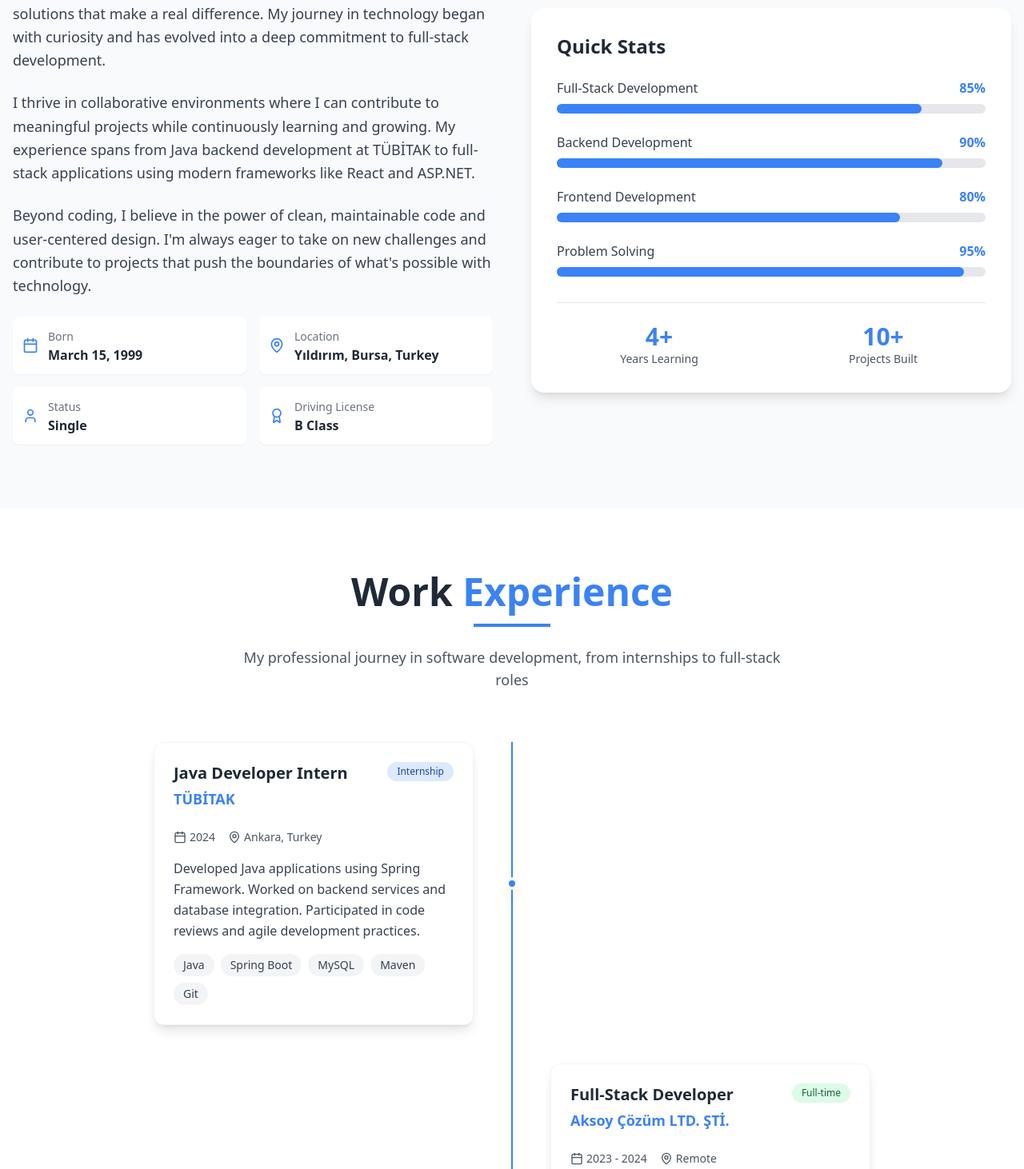
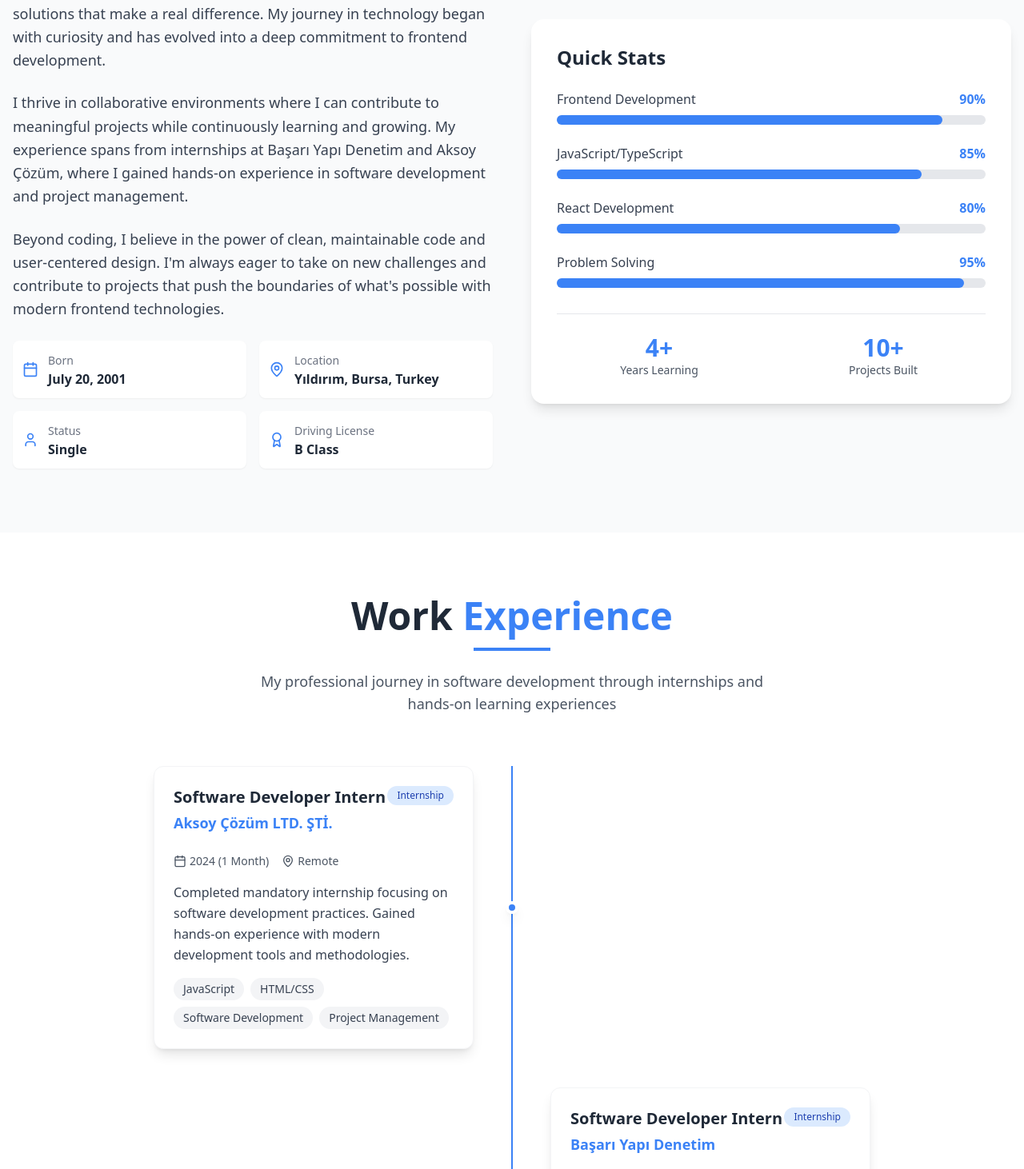
Before and after one commit to erenerayyilmaz/developer-eren, a React (Vite) app: page / in a window 1280 px wide. Shown: the part 1068-2530 px from the top of the page at 80% size. Built offline with nearby package versions, Linux system fonts and the light colour scheme.

Commit message:
Update portfolio with new information

```diff
--- a/src/components/About.tsx
+++ b/src/components/About.tsx
@@ -4,7 +4,7 @@ import { MapPin, Calendar, User, Award } from 'lucide-react';
 
 const About = () => {
   const personalInfo = [
-    { icon: Calendar, label: 'Born', value: 'March 15, 1999' },
+    { icon: Calendar, label: 'Born', value: 'July 20, 2001' },
     { icon: MapPin, label: 'Location', value: 'Yıldırım, Bursa, Turkey' },
     { icon: User, label: 'Status', value: 'Single' },
     { icon: Award, label: 'Driving License', value: 'B Class' }
@@ -26,19 +26,19 @@ const About = () => {
             <p className="text-lg text-gray-700 leading-relaxed">
               As a Computer Engineering graduate from Eskişehir Technical University, I am passionate about creating
               innovative software solutions that make a real difference. My journey in technology began with curiosity
-              and has evolved into a deep commitment to full-stack development.
+              and has evolved into a deep commitment to frontend development.
             </p>
 
             <p className="text-lg text-gray-700 leading-relaxed">
               I thrive in collaborative environments where I can contribute to meaningful projects while continuously
-              learning and growing. My experience spans from Java backend development at TÜBİTAK to full-stack
-              applications using modern frameworks like React and ASP.NET.
+              learning and growing. My experience spans from internships at Başarı Yapı Denetim and Aksoy Çözüm,
+              where I gained hands-on experience in software development and project management.
             </p>
 
             <p className="text-lg text-gray-700 leading-relaxed">
               Beyond coding, I believe in the power of clean, maintainable code and user-centered design.
               I'm always eager to take on new challenges and contribute to projects that push the boundaries
-              of what's possible with technology.
+              of what's possible with modern frontend technologies.
             </p>
 
             {/* Personal Details */}
@@ -64,7 +64,17 @@ const About = () => {
             <div className="space-y-6">
               <div>
                 <div className="flex justify-between mb-2">
-                  <span className="font-medium text-gray-700">Full-Stack Development</span>
+                  <span className="font-medium text-gray-700">Frontend Development</span>
+                  <span className="text-portfolio-blue font-semibold">90%</span>
+                </div>
+                <div className="w-full bg-gray-200 rounded-full h-3">
+                  <div className="bg-portfolio-blue h-3 rounded-full" style={{ width: '90%' }}></div>
+                </div>
+              </div>
+
+              <div>
+                <div className="flex justify-between mb-2">
+                  <span className="font-medium text-gray-700">JavaScript/TypeScript</span>
                   <span className="text-portfolio-blue font-semibold">85%</span>
                 </div>
                 <div className="w-full bg-gray-200 rounded-full h-3">
@@ -74,17 +84,7 @@ const About = () => {
 
               <div>
                 <div className="flex justify-between mb-2">
-                  <span className="font-medium text-gray-700">Backend Development</span>
-                  <span className="text-portfolio-blue font-semibold">90%</span>
-                </div>
-                <div className="w-full bg-gray-200 rounded-full h-3">
-                  <div className="bg-portfolio-blue h-3 rounded-full" style={{ width: '90%' }}></div>
-                </div>
-              </div>
-
-              <div>
-                <div className="flex justify-between mb-2">
-                  <span className="font-medium text-gray-700">Frontend Development</span>
+                  <span className="font-medium text-gray-700">React Development</span>
                   <span className="text-portfolio-blue font-semibold">80%</span>
                 </div>
                 <div className="w-full bg-gray-200 rounded-full h-3">
--- a/src/components/Education.tsx
+++ b/src/components/Education.tsx
@@ -8,38 +8,31 @@ const Education = () => {
     university: 'Eskişehir Technical University',
     location: 'Eskişehir, Turkey',
     period: '2020 - 2025',
-    gpa: '3.2/4.0',
-    status: 'Final Year Student'
+    gpa: '2.43/4.0',
+    status: 'Graduate'
   };
 
   const certificates = [
     {
-      title: 'TÜBİTAK Java & Spring Boot Bootcamp',
-      issuer: 'TÜBİTAK',
+      title: 'Frontend Development Bootcamp',
+      issuer: 'Various Online Platforms',
       year: '2024',
-      description: 'Intensive bootcamp covering Java programming, Spring Framework, and modern backend development practices.',
-      skills: ['Java', 'Spring Boot', 'REST APIs', 'Database Design', 'Microservices']
+      description: 'Comprehensive training in modern frontend technologies and frameworks.',
+      skills: ['React', 'JavaScript', 'TypeScript', 'HTML/CSS', 'Responsive Design']
     },
     {
-      title: 'Full-Stack Web Developer',
-      issuer: 'Udemy',
+      title: 'JavaScript Fundamentals',
+      issuer: 'Online Learning Platform',
       year: '2023',
-      description: 'Comprehensive course covering modern web development technologies and best practices.',
-      skills: ['React', 'Node.js', 'MongoDB', 'Express.js', 'JavaScript']
+      description: 'In-depth study of JavaScript programming language and ES6+ features.',
+      skills: ['JavaScript', 'ES6+', 'DOM Manipulation', 'Async Programming']
     },
     {
-      title: 'AWS Academy Cloud Foundations',
-      issuer: 'Amazon Web Services',
+      title: 'Web Development Fundamentals',
+      issuer: 'University Coursework',
       year: '2023',
-      description: 'Foundation course in cloud computing concepts, AWS services, and cloud architecture.',
-      skills: ['AWS', 'Cloud Computing', 'EC2', 'S3', 'Lambda']
-    },
-    {
-      title: 'TechYouth School Program',
-      issuer: 'Eczacıbaşı Holding',
-      year: '2022',
-      description: 'Technology leadership and innovation program focusing on emerging technologies and business skills.',
-      skills: ['Leadership', 'Innovation', 'Technology Management', 'Project Management']
+      description: 'Foundation course covering basic web development concepts and technologies.',
+      skills: ['HTML', 'CSS', 'Basic JavaScript', 'Web Design']
     }
   ];
 
@@ -51,9 +44,9 @@ const Education = () => {
     'Object-Oriented Programming',
     'Computer Networks',
     'Operating Systems',
-    'Machine Learning',
-    'Mobile Application Development',
-    'Software Project Management'
+    'Software Project Management',
+    'Human-Computer Interaction',
+    'Frontend Development'
   ];
 
   return (
@@ -61,11 +54,11 @@ const Education = () => {
       <div className="container mx-auto px-4">
         <div className="text-center mb-16">
           <h2 className="text-4xl md:text-5xl font-bold text-gray-800 mb-4">
-            Education & <span className="text-portfolio-blue">Certificates</span>
+            Education & <span className="text-portfolio-blue">Learning</span>
           </h2>
           <div className="w-24 h-1 bg-portfolio-blue mx-auto mb-6"></div>
           <p className="text-lg text-gray-600 max-w-2xl mx-auto">
-            My academic background and professional certifications that shaped my expertise
+            My academic background and continuous learning journey in computer engineering and frontend development
           </p>
         </div>
 
@@ -122,8 +115,8 @@ const Education = () => {
 
         {/* Certificates */}
         <div className="max-w-6xl mx-auto">
-          <h3 className="text-2xl font-bold text-gray-800 mb-8 text-center">Professional Certificates</h3>
-          <div className="grid md:grid-cols-2 gap-6">
+          <h3 className="text-2xl font-bold text-gray-800 mb-8 text-center">Additional Learning & Certificates</h3>
+          <div className="grid md:grid-cols-2 lg:grid-cols-3 gap-6">
             {certificates.map((cert, index) => (
               <div key={index} className="bg-white p-6 rounded-xl shadow-lg border border-gray-100 hover:shadow-xl transition-shadow duration-300">
                 <div className="flex items-start justify-between mb-4">
@@ -167,23 +160,23 @@ const Education = () => {
         {/* Achievement Stats */}
         <div className="max-w-4xl mx-auto mt-16">
           <div className="bg-gray-50 p-8 rounded-2xl">
-            <h3 className="text-2xl font-bold text-gray-800 mb-8 text-center">Academic Achievements</h3>
+            <h3 className="text-2xl font-bold text-gray-800 mb-8 text-center">Academic Journey</h3>
             <div className="grid grid-cols-2 md:grid-cols-4 gap-6 text-center">
               <div>
-                <div className="text-3xl font-bold text-portfolio-blue mb-2">4.5+</div>
+                <div className="text-3xl font-bold text-portfolio-blue mb-2">5</div>
                 <div className="text-sm text-gray-600">Years of Study</div>
               </div>
               <div>
-                <div className="text-3xl font-bold text-portfolio-blue mb-2">4</div>
-                <div className="text-sm text-gray-600">Certificates Earned</div>
+                <div className="text-3xl font-bold text-portfolio-blue mb-2">2</div>
+                <div className="text-sm text-gray-600">Internships Completed</div>
               </div>
               <div>
                 <div className="text-3xl font-bold text-portfolio-blue mb-2">10+</div>
                 <div className="text-sm text-gray-600">Relevant Courses</div>
               </div>
               <div>
-                <div className="text-3xl font-bold text-portfolio-blue mb-2">3.2</div>
-                <div className="text-sm text-gray-600">Current GPA</div>
+                <div className="text-3xl font-bold text-portfolio-blue mb-2">2.43</div>
+                <div className="text-sm text-gray-600">Final GPA</div>
               </div>
             </div>
           </div>
--- a/src/components/Experience.tsx
+++ b/src/components/Experience.tsx
@@ -5,40 +5,22 @@ import { Calendar, MapPin, ExternalLink } from 'lucide-react';
 const Experience = () => {
   const experiences = [
     {
-      company: 'TÜBİTAK',
-      position: 'Java Developer Intern',
-      location: 'Ankara, Turkey',
-      period: '2024',
-      description: 'Developed Java applications using Spring Framework. Worked on backend services and database integration. Participated in code reviews and agile development practices.',
-      technologies: ['Java', 'Spring Boot', 'MySQL', 'Maven', 'Git'],
+      company: 'Aksoy Çözüm LTD. ŞTİ.',
+      position: 'Software Developer Intern',
+      location: 'Remote',
+      period: '2024 (1 Month)',
+      description: 'Completed mandatory internship focusing on software development practices. Gained hands-on experience with modern development tools and methodologies.',
+      technologies: ['JavaScript', 'HTML/CSS', 'Software Development', 'Project Management'],
       type: 'Internship'
     },
     {
-      company: 'Aksoy Çözüm LTD. ŞTİ.',
-      position: 'Full-Stack Developer',
-      location: 'Remote',
-      period: '2023 - 2024',
-      description: 'Built full-stack web applications using ASP.NET and C#. Developed responsive front-end interfaces and implemented RESTful APIs. Collaborated with team members on various client projects.',
-      technologies: ['C#', 'ASP.NET', 'JavaScript', 'HTML/CSS', 'SQL Server'],
-      type: 'Full-time'
-    },
-    {
-      company: 'Outlier AI',
-      position: 'AI Prompt Engineer',
-      location: 'Remote',
-      period: '2023',
-      description: 'Contributed to AI model training through prompt engineering and data validation. Worked on improving AI response quality and accuracy for various use cases.',
-      technologies: ['Python', 'AI/ML', 'Data Analysis', 'Prompt Engineering'],
-      type: 'Contract'
-    },
-    {
       company: 'Başarı Yapı Denetim',
-      position: 'Frontend Developer',
-      location: 'Bursa, Turkey',
-      period: '2022 - 2023',
-      description: 'Developed responsive web interfaces using HTML, CSS, and JavaScript. Created user-friendly designs and implemented interactive features for construction management systems.',
-      technologies: ['HTML', 'CSS', 'JavaScript', 'Bootstrap', 'jQuery'],
-      type: 'Part-time'
+      position: 'Software Developer Intern',
+      location: 'Eskişehir, Turkey',
+      period: '2023 (1 Month)',
+      description: 'Completed mandatory internship in construction management software systems. Worked on digital solutions for construction oversight and project management.',
+      technologies: ['Software Development', 'Construction Management', 'Digital Solutions'],
+      type: 'Internship'
     }
   ];
 
@@ -66,7 +48,7 @@ const Experience = () => {
           </h2>
           <div className="w-24 h-1 bg-portfolio-blue mx-auto mb-6"></div>
           <p className="text-lg text-gray-600 max-w-2xl mx-auto">
-            My professional journey in software development, from internships to full-stack roles
+            My professional journey in software development through internships and hands-on learning experiences
           </p>
         </div>
 
@@ -138,18 +120,29 @@ const Experience = () => {
           </div>
         </div>
 
+        {/* Educational Background Note */}
+        <div className="max-w-4xl mx-auto mt-16">
+          <div className="bg-gray-50 p-8 rounded-2xl text-center">
+            <h3 className="text-2xl font-bold text-gray-800 mb-4">Recent Graduate</h3>
+            <p className="text-gray-600 leading-relaxed">
+              As a recent Computer Engineering graduate, I am eager to begin my professional career in frontend development.
+              My internships have provided me with valuable hands-on experience and a solid foundation in software development principles.
+            </p>
+          </div>
+        </div>
+
         {/* Call to Action */}
         <div className="text-center mt-16">
           <div className="bg-gradient-to-r from-portfolio-blue to-portfolio-purple p-8 rounded-2xl text-white">
-            <h3 className="text-2xl font-bold mb-4">Interested in Working Together?</h3>
+            <h3 className="text-2xl font-bold mb-4">Ready to Start My Career</h3>
             <p className="text-blue-100 mb-6">
-              I'm always open to discussing new opportunities and exciting projects.
+              I'm actively seeking frontend development opportunities and exciting projects to contribute to.
             </p>
             <button
               onClick={() => document.getElementById('contact')?.scrollIntoView({ behavior: 'smooth' })}
               className="bg-white text-portfolio-blue px-8 py-3 rounded-full font-semibold hover:bg-blue-50 transition-all duration-300 transform hover:scale-105 inline-flex items-center gap-2"
             >
-              Let's Talk <ExternalLink size={16} />
+              Let's Connect <ExternalLink size={16} />
             </button>
           </div>
         </div>
--- a/src/components/Hero.tsx
+++ b/src/components/Hero.tsx
@@ -31,12 +31,12 @@ const Hero = () => {
           </h1>
 
           <h2 className="text-xl md:text-2xl text-blue-100 mb-8 font-light">
-            Aspiring Full-Stack Developer
+            Frontend Developer & Computer Engineering Graduate
           </h2>
 
           <p className="text-lg md:text-xl text-blue-50 mb-12 max-w-3xl mx-auto leading-relaxed">
-            Computer Engineering graduate passionate about building modern, scalable web applications.
-            Solution-oriented and eager to learn new technologies.
+            Computer Engineering graduate passionate about building modern, scalable frontend applications.
+            Specializing in React, JavaScript, and creating exceptional user experiences.
           </p>
 
           {/* CTA Buttons */}
--- a/src/components/Skills.tsx
+++ b/src/components/Skills.tsx
@@ -5,51 +5,51 @@ import { Code, Database, Globe, Wrench, Users, Brain } from 'lucide-react';
 const Skills = () => {
   const skillCategories = [
     {
+      title: 'Frontend Technologies',
+      icon: Globe,
+      skills: [
+        { name: 'JavaScript', level: 85 },
+        { name: 'TypeScript', level: 75 },
+        { name: 'React', level: 80 },
+        { name: 'HTML/CSS', level: 90 },
+        { name: 'Tailwind CSS', level: 80 },
+        { name: 'Responsive Design', level: 85 }
+      ]
+    },
+    {
       title: 'Programming Languages',
       icon: Code,
       skills: [
-        { name: 'Python', level: 85 },
-        { name: 'Java', level: 90 },
-        { name: 'C#', level: 80 },
         { name: 'JavaScript', level: 85 },
-        { name: 'TypeScript', level: 75 },
-        { name: 'SQL', level: 80 }
-      ]
-    },
-    {
-      title: 'Frameworks & Libraries',
-      icon: Globe,
-      skills: [
-        { name: 'Spring Boot', level: 85 },
-        { name: 'React', level: 80 },
-        { name: 'Angular', level: 70 },
-        { name: 'ASP.NET', level: 75 },
-        { name: 'Flutter', level: 65 },
-        { name: 'Node.js', level: 70 }
+        { name: 'Java', level: 70 },
+        { name: 'Python', level: 65 },
+        { name: 'C++', level: 60 },
+        { name: 'SQL', level: 70 },
+        { name: 'TypeScript', level: 75 }
       ]
     },
     {
       title: 'Tools & Technologies',
       icon: Wrench,
       skills: [
-        { name: 'AWS', level: 70 },
-        { name: 'Docker', level: 65 },
-        { name: 'Git', level: 90 },
-        { name: 'MySQL', level: 80 },
-        { name: 'PostgreSQL', level: 75 },
-        { name: 'TensorFlow', level: 60 }
+        { name: 'Git', level: 80 },
+        { name: 'VS Code', level: 90 },
+        { name: 'npm/yarn', level: 75 },
+        { name: 'Webpack', level: 60 },
+        { name: 'Chrome DevTools', level: 85 },
+        { name: 'Figma', level: 70 }
       ]
     },
     {
       title: 'Soft Skills',
       icon: Users,
       skills: [
-        { name: 'Team Collaboration', level: 95 },
         { name: 'Problem Solving', level: 90 },
-        { name: 'Agile Methodology', level: 85 },
-        { name: 'Communication', level: 90 },
-        { name: 'Leadership', level: 80 },
-        { name: 'Time Management', level: 85 }
+        { name: 'Team Collaboration', level: 85 },
+        { name: 'Communication', level: 85 },
+        { name: 'Adaptability', level: 90 },
+        { name: 'Time Management', level: 80 },
+        { name: 'Critical Thinking', level: 85 }
       ]
     }
   ];
@@ -78,7 +78,7 @@ const Skills = () => {
           </h2>
           <div className="w-24 h-1 bg-portfolio-blue mx-auto mb-6"></div>
           <p className="text-lg text-gray-600 max-w-2xl mx-auto">
-            A comprehensive overview of my technical skills and personal interests
+            A comprehensive overview of my technical skills with a focus on frontend development
           </p>
         </div>
 
```
